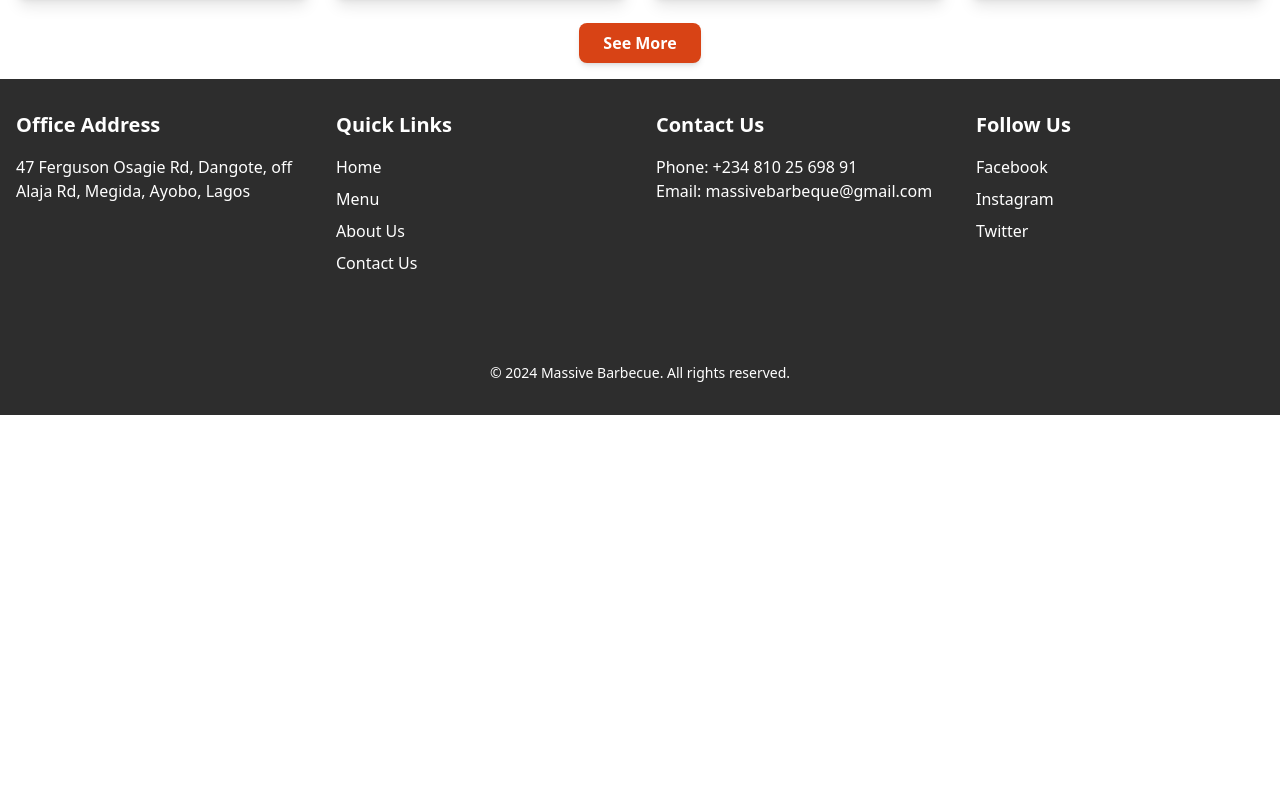
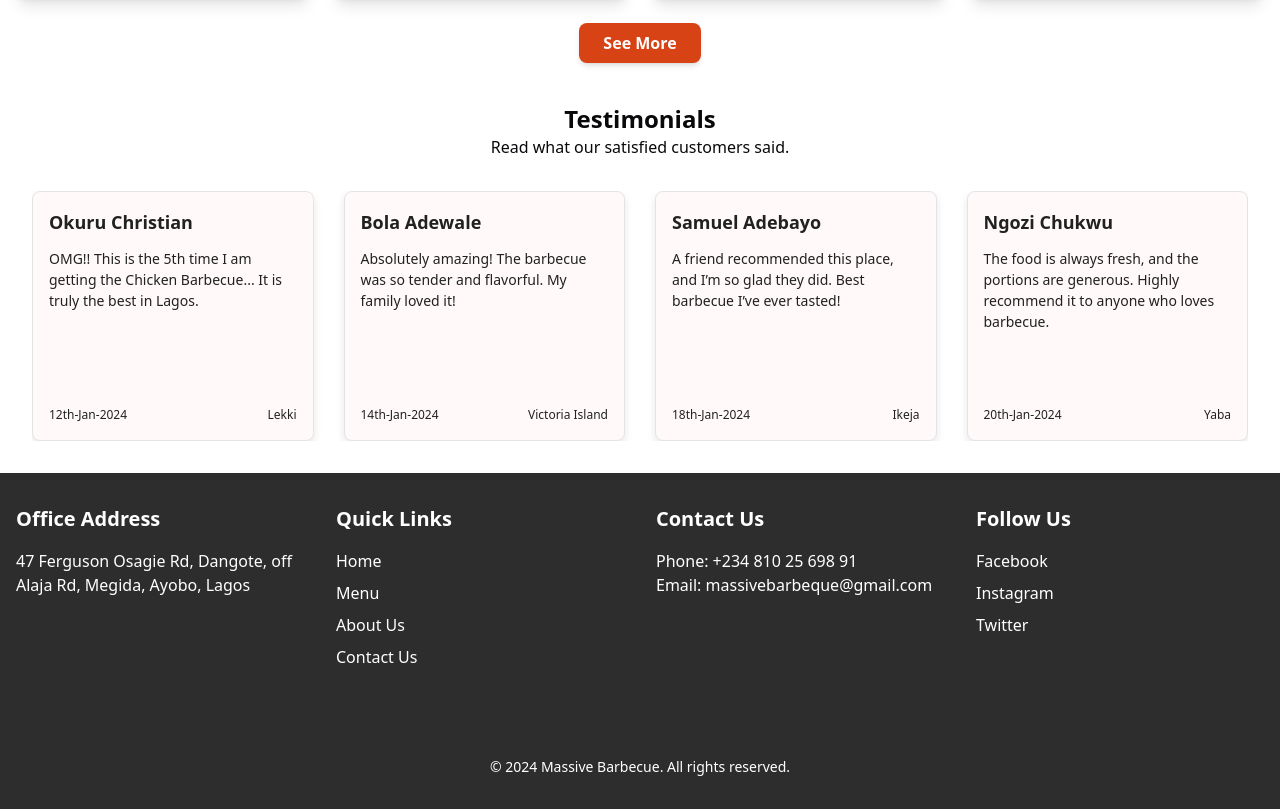
Before and after one commit to christianokuru/massive-barbecue-vue, a Vue app: page / in a window 1280 px wide. Shown: the part 1089-1898 px from the top of the page. Before the commit the page ends 1504 px from the top, so only its background shows below. Built offline with nearby package versions, Linux system fonts and the light colour scheme; some icons are missing.

Commit message:
Finished the testimonial section

```diff
--- a/package.json
+++ b/package.json
@@ -18,6 +18,7 @@
     "oh-vue-icons": "^1.0.0-rc3",
     "pinia": "^2.3.0",
     "radix-vue": "^1.9.10",
+    "swiper": "^11.1.15",
     "tailwind-merge": "^2.5.5",
     "tailwindcss-animate": "^1.0.7",
     "vee-validate": "^4.14.7",
--- /dev/null
+++ b/src/components/custom/Testimonial.vue
@@ -0,0 +1,117 @@
+<script setup>
+import { useTestimonialStore } from "@/stores/testimonial.js";
+import { Swiper, SwiperSlide } from "swiper/vue";
+import "swiper/swiper-bundle.css";
+import { Card } from "@/components/ui/card";
+import { computed } from "vue";
+
+const theTestimonials = useTestimonialStore().theTestimonials;
+
+const slidesPerView = computed(() => {
+  // Responsive breakpoints for Swiper
+  if (window.innerWidth <= 768) {
+    return 1; // Mobile: 1 slide
+  } else if (window.innerWidth <= 1024) {
+    return 2; // Tablet: 2 slides
+  } else {
+    return 4; // Desktop: 4 slides
+  }
+});
+</script>
+
+<template>
+  <div class="mt-6">
+    <h1 class="text-2xl font-semibold text-center">Testimonials</h1>
+    <p class="text-center">Read what our satisfied customers said.</p>
+  </div>
+
+  <div class="testimonial-slider">
+    <swiper
+      :slidesPerView="slidesPerView"
+      spaceBetween="30"
+      loop
+      pagination
+      class="mySwiper"
+      :autoplay="{ delay: 1000, disableOnInteraction: false }"
+    >
+      <swiper-slide
+        v-for="testimonial in theTestimonials"
+        :key="testimonial.id"
+      >
+        <div class="card-container">
+          <Card class="testimonial-card ">
+            <div class="card-body">
+              <h3 class="text-lg font-semibold">{{ testimonial.name }}</h3>
+              <p class="review">{{ testimonial.review }}</p>
+              <div class="footer">
+                <span class="date">{{ testimonial.date }}</span>
+                <span class="location">{{ testimonial.location }}</span>
+              </div>
+            </div>
+          </Card>
+        </div>
+      </swiper-slide>
+    </swiper>
+  </div>
+</template>
+
+<style scoped>
+.testimonial-slider {
+  width: 100%;
+  padding: 2rem;
+}
+
+.testimonial-card {
+  background-color: #fffaf9;
+  padding: 1rem;
+  border-radius: 8px;
+  box-shadow: 0 4px 8px rgba(0, 0, 0, 0.1);
+  display: flex;
+  flex-direction: column;
+  justify-content: space-between;
+  height: 250px;
+  color: #212121;
+}
+
+.card-body {
+  display: flex;
+  flex-direction: column;
+  height: 100%;
+}
+
+h3 {
+  margin-bottom: 0.75rem;
+}
+
+.review {
+  flex: 1;
+  font-size: 0.875rem;
+  margin-bottom: 0.5rem;
+}
+
+.footer {
+  display: flex;
+  justify-content: space-between;
+  font-size: 0.75rem;
+  color: #212121;
+  padding-top: 0.5rem;
+}
+
+.date {
+  text-align: left;
+}
+
+.location {
+  text-align: right;
+}
+
+@media (max-width: 1024px) {
+  .testimonial-card {
+    height: auto;
+  }
+
+  .review {
+    margin-bottom: 1rem;
+  }
+}
+</style>
--- /dev/null
+++ b/src/stores/testimonial.js
@@ -0,0 +1,184 @@
+import { defineStore } from "pinia";
+import { reactive } from "vue";
+
+export const useTestimonialStore = defineStore('testimonialStore', () => {
+    const theTestimonials = reactive([
+        {
+            id: 1,
+            name: 'Okuru Christian',
+            location: 'Lekki',
+            review: 'OMG!! This is the 5th time I am getting the Chicken Barbecue... It is truly the best in Lagos.',
+            date: '12th-Jan-2024'
+        },
+        {
+            id: 2,
+            name: 'Bola Adewale',
+            location: 'Victoria Island',
+            review: 'Absolutely amazing! The barbecue was so tender and flavorful. My family loved it!',
+            date: '14th-Jan-2024'
+        },
+        {
+            id: 3,
+            name: 'Samuel Adebayo',
+            location: 'Ikeja',
+            review: 'A friend recommended this place, and I’m so glad they did. Best barbecue I’ve ever tasted!',
+            date: '18th-Jan-2024'
+        },
+        {
+            id: 4,
+            name: 'Ngozi Chukwu',
+            location: 'Yaba',
+            review: 'The food is always fresh, and the portions are generous. Highly recommend it to anyone who loves barbecue.',
+            date: '20th-Jan-2024'
+        },
+        {
+            id: 5,
+            name: 'Tunde Olamide',
+            location: 'Surulere',
+            review: 'Perfectly cooked barbecue! The seasoning is just right, and it’s always a delightful experience.',
+            date: '22nd-Jan-2024'
+        },
+        {
+            id: 6,
+            name: 'Chinonso Eze',
+            location: 'Ajah',
+            review: 'The Chicken BBQ is to die for! I am hooked and will definitely be coming back.',
+            date: '25th-Jan-2024'
+        },
+        {
+            id: 7,
+            name: 'Folake Bello',
+            location: 'Mushin',
+            review: 'Hands down the best BBQ in Lagos. The meat was juicy and the flavor was out of this world.',
+            date: '28th-Jan-2024'
+        },
+        {
+            id: 8,
+            name: 'Emmanuel Adeyemi',
+            location: 'Festac',
+            review: 'A great find! The barbecue was well-seasoned, and the service was excellent.',
+            date: '1st-Feb-2024'
+        },
+        {
+            id: 9,
+            name: 'Olamide Ayodele',
+            location: 'Ikorodu',
+            review: 'I can’t get enough of the barbecue! I’ve been recommending it to everyone I know.',
+            date: '3rd-Feb-2024'
+        },
+        {
+            id: 10,
+            name: 'Zainab Usman',
+            location: 'Ojo',
+            review: 'Fantastic! The flavor profile is unique, and the chicken is perfectly cooked every time.',
+            date: '5th-Feb-2024'
+        },
+        {
+            id: 11,
+            name: 'Jide Bakare',
+            location: 'Agege',
+            review: 'Simply amazing. Every bite was a burst of flavor. I’ll be back for sure.',
+            date: '7th-Feb-2024'
+        },
+        {
+            id: 12,
+            name: 'Titi Okafor',
+            location: 'Badagry',
+            review: 'The barbecue is always on point! A must-try for anyone in Lagos who loves grilled food.',
+            date: '9th-Feb-2024'
+        },
+        {
+            id: 13,
+            name: 'Adebisi Folarin',
+            location: 'Lagos Island',
+            review: 'The taste of the barbecue was incredible. One of the best meals I’ve had in a while.',
+            date: '11th-Feb-2024'
+        },
+        {
+            id: 14,
+            name: 'Micheal Ojo',
+            location: 'Ikoyi',
+            review: 'Unbelievably tasty! The barbecue is cooked to perfection, and the seasoning is just right.',
+            date: '13th-Feb-2024'
+        },
+        {
+            id: 15,
+            name: 'Benedicta Oyedepo',
+            location: 'Gbagada',
+            review: 'I had the barbecue at a family gathering, and it was a hit. Everyone loved it!',
+            date: '15th-Feb-2024'
+        },
+        {
+            id: 16,
+            name: 'Shola Abiola',
+            location: 'Epe',
+            review: 'I have been craving this BBQ for days. The taste is unforgettable, and the portions are large.',
+            date: '17th-Feb-2024'
+        },
+        {
+            id: 17,
+            name: 'Oluwaseun Olatunji',
+            location: 'Shomolu',
+            review: 'The barbecue is top-notch! I love the smokiness and the juicy texture. Keep it up!',
+            date: '19th-Feb-2024'
+        },
+        {
+            id: 18,
+            name: 'Durojaiye Akinlolu',
+            location: 'Ketu',
+            review: 'This is what a barbecue should taste like! I am so impressed with the flavors and quality.',
+            date: '21st-Feb-2024'
+        },
+        {
+            id: 19,
+            name: 'Akintoye Farouk',
+            location: 'Isolo',
+            review: 'I had the barbecue for the first time yesterday, and I’m already a fan. Amazing!',
+            date: '23rd-Feb-2024'
+        },
+        {
+            id: 20,
+            name: 'Chuka Onwubiko',
+            location: 'Lekki Phase 1',
+            review: 'I always enjoy the barbecue here. The flavor and texture are always on point. One of my favorites.',
+            date: '25th-Feb-2024'
+        },
+        {
+            id: 21,
+            name: 'Adebayo Solomon',
+            location: 'Iyana-Ipaja',
+            review: 'Delicious BBQ! The taste is consistent, and it’s always a joy to eat here.',
+            date: '27th-Feb-2024'
+        },
+        {
+            id: 22,
+            name: 'Rita Chigozie',
+            location: 'Apapa',
+            review: 'If you haven’t tried the barbecue here, you’re missing out. Truly the best in Lagos!',
+            date: '1st-Mar-2024'
+        },
+        {
+            id: 23,
+            name: 'Fola Williams',
+            location: 'Lekki Phase 2',
+            review: 'I can’t stop thinking about the BBQ I had here. Simply the best I’ve had in a long time.',
+            date: '3rd-Mar-2024'
+        },
+        {
+            id: 24,
+            name: 'Uche Nwosu',
+            location: 'Ojota',
+            review: 'The flavors are perfect, and the food is always served fresh. A must-try in Lagos.',
+            date: '5th-Mar-2024'
+        },
+        {
+            id: 25,
+            name: 'Chima Okonkwo',
+            location: 'Ikeja GRA',
+            review: 'The barbecue was out of this world. Can’t wait to try it again next weekend!',
+            date: '7th-Mar-2024'
+        }
+    ]);
+
+    return { theTestimonials };
+});
--- a/src/views/HomeView.vue
+++ b/src/views/HomeView.vue
@@ -1,6 +1,7 @@
 <script setup>
 import Banner from '@/components/custom/Banner.vue';
 import Menu from '@/components/custom/Menu.vue';
+import Testimonial from '@/components/custom/Testimonial.vue';
 </script>
 
 
@@ -8,5 +9,6 @@ import Menu from '@/components/custom/Menu.vue';
   <div>
     <Banner />
     <Menu />
+    <Testimonial />
   </div>
 </template>
```
Also changed, not shown: 1 other file (tests, documents, lock files or other folders).
